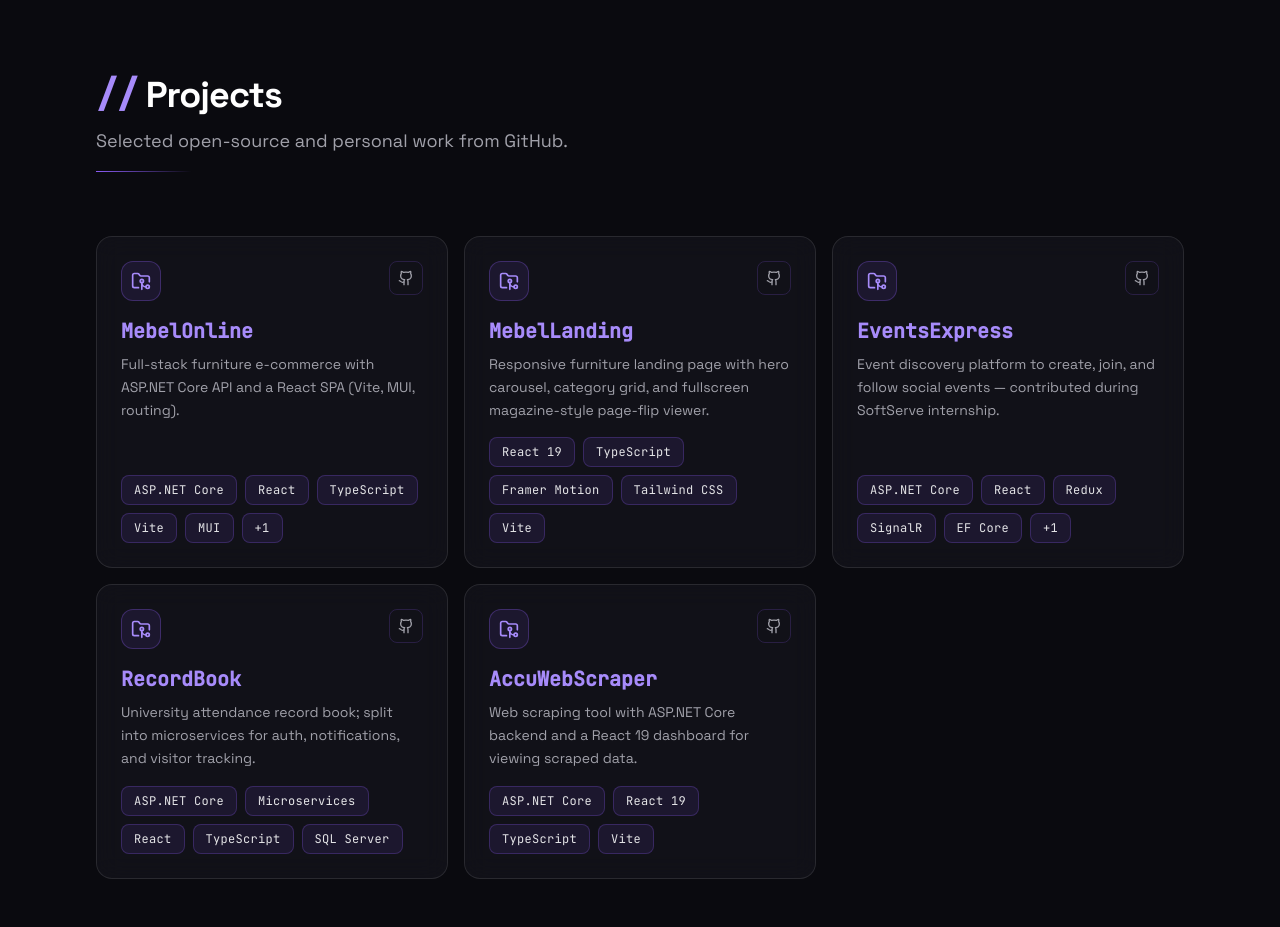
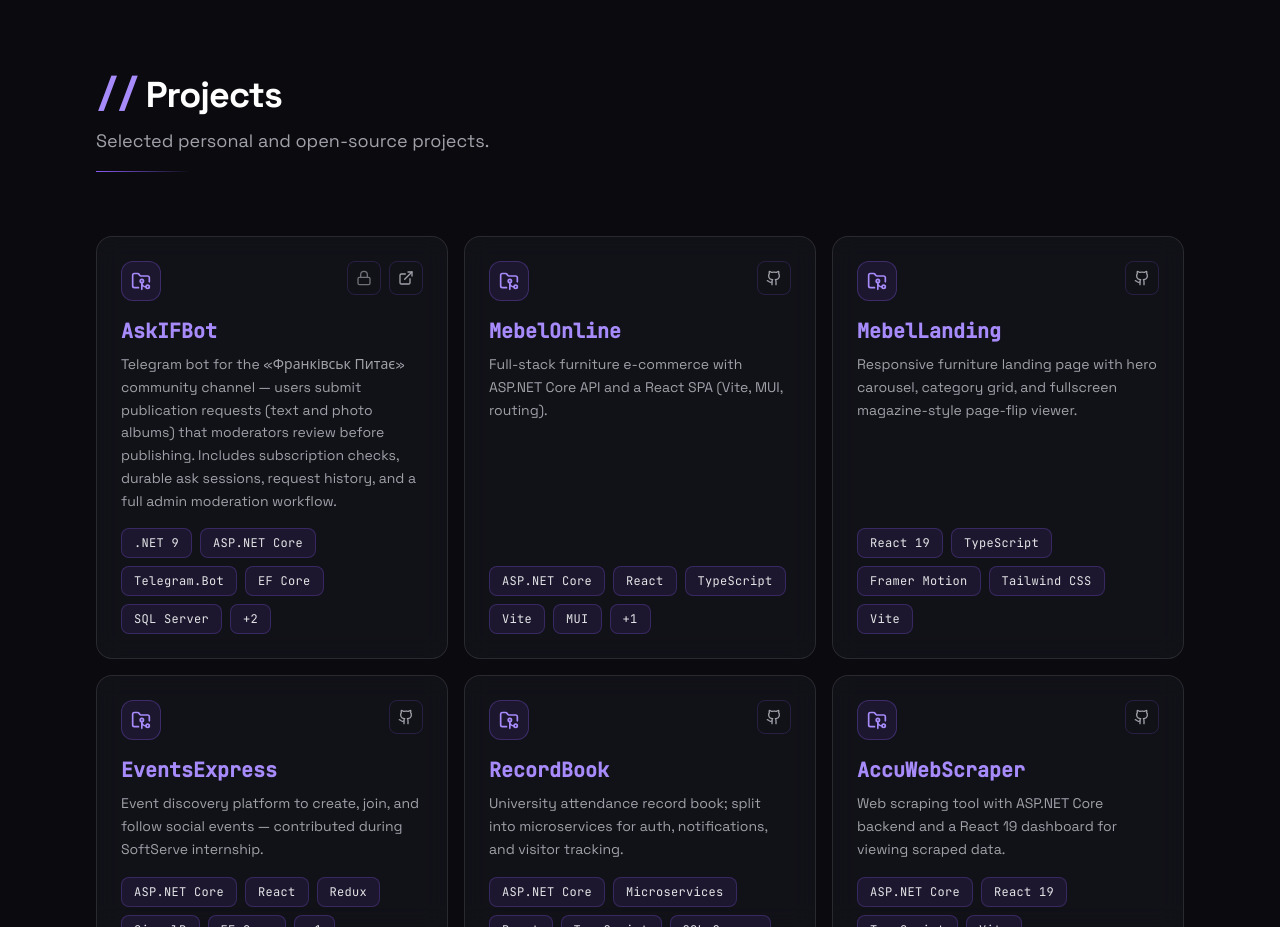
Before and after one commit to OleksandrShchur/portfolio, a React (Vite) app: page / in a window 1280 px wide. Shown: the part 6180-7107 px from the top of the page. Built offline with nearby package versions, Linux system fonts and the light colour scheme.

Commit message:
add ask if bot project

```diff
--- a/src/components/sections/Projects.tsx
+++ b/src/components/sections/Projects.tsx
@@ -1,5 +1,5 @@
 import { motion } from 'framer-motion';
-import { ExternalLink, FolderGit2, Github } from 'lucide-react';
+import { ExternalLink, FolderGit2, Github, Lock } from 'lucide-react';
 import { projects } from '@/data/projects';
 import { usePrefersReducedMotion } from '@/hooks';
 import { SectionWrapper } from '@/components/layout/SectionWrapper';
@@ -15,7 +15,7 @@ export function Projects() {
     <SectionWrapper
       id="projects"
       title="Projects"
-      subtitle="Selected open-source and personal work from GitHub."
+      subtitle="Selected personal and open-source projects."
     >
       <div className="grid gap-4 sm:grid-cols-2 lg:grid-cols-3">
         {projects.map((project, index) => {
@@ -36,6 +36,15 @@ export function Projects() {
                     <FolderGit2 className="h-5 w-5 text-violet-glow" />
                   </div>
                   <div className="flex shrink-0 gap-2">
+                    {project.isPrivate && !project.githubUrl && (
+                      <span
+                        title="Private repository"
+                        className="rounded-lg border border-violet-primary/20 p-2 text-zinc-500"
+                        aria-label="Private repository"
+                      >
+                        <Lock className="h-4 w-4" />
+                      </span>
+                    )}
                     {project.githubUrl && (
                       <a
                         href={project.githubUrl}
@@ -52,7 +61,11 @@ export function Projects() {
                         href={project.liveUrl}
                         target="_blank"
                         rel="noopener noreferrer"
-                        aria-label={`View live demo of ${project.title}`}
+                        aria-label={
+                          project.isPrivate
+                            ? `View Telegram channel for ${project.title}`
+                            : `View live demo of ${project.title}`
+                        }
                         className="rounded-lg border border-violet-primary/20 p-2 text-zinc-400 transition-colors hover:border-violet-glow/50 hover:text-violet-glow"
                       >
                         <ExternalLink className="h-4 w-4" />
--- a/src/data/projects.ts
+++ b/src/data/projects.ts
@@ -6,9 +6,19 @@ export interface Project {
   githubUrl?: string;
   liveUrl?: string;
   image?: string;
+  isPrivate?: boolean;
 }
 
 export const projects: Project[] = [
+  {
+    id: 'findif-bot',
+    title: 'AskIFBot',
+    description:
+      'Telegram bot for the «Франківськ Питає» community channel — users submit publication requests (text and photo albums) that moderators review before publishing. Includes subscription checks, durable ask sessions, request history, and a full admin moderation workflow.',
+    techStack: ['.NET 9', 'ASP.NET Core', 'Telegram.Bot', 'EF Core', 'SQL Server', 'Serilog', 'xUnit'],
+    liveUrl: 'https://t.me/ask_frankivsk',
+    isPrivate: true,
+  },
   {
     id: 'mebel-online',
     title: 'MebelOnline',
```
